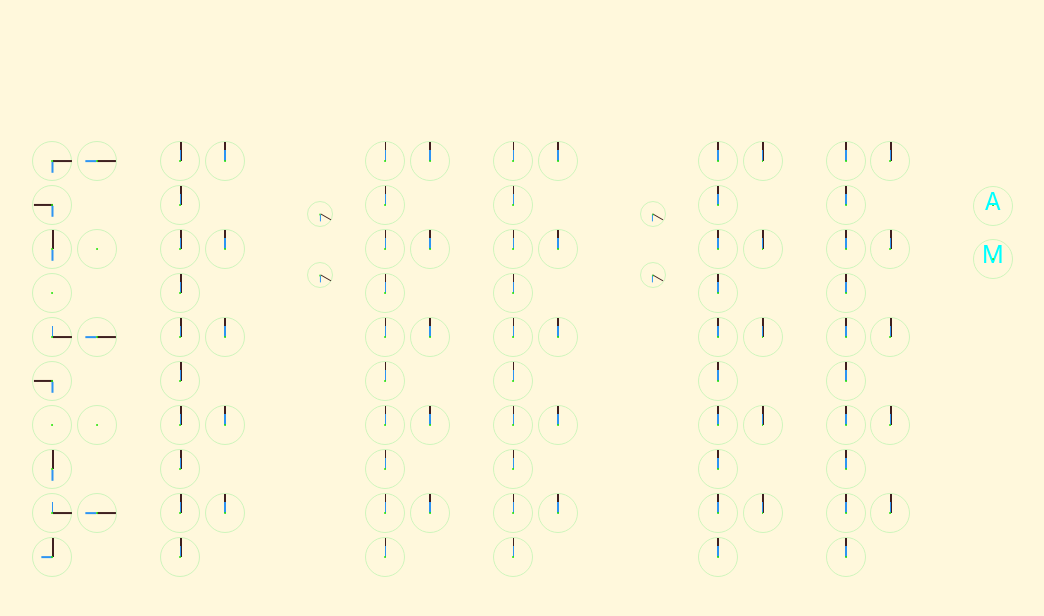
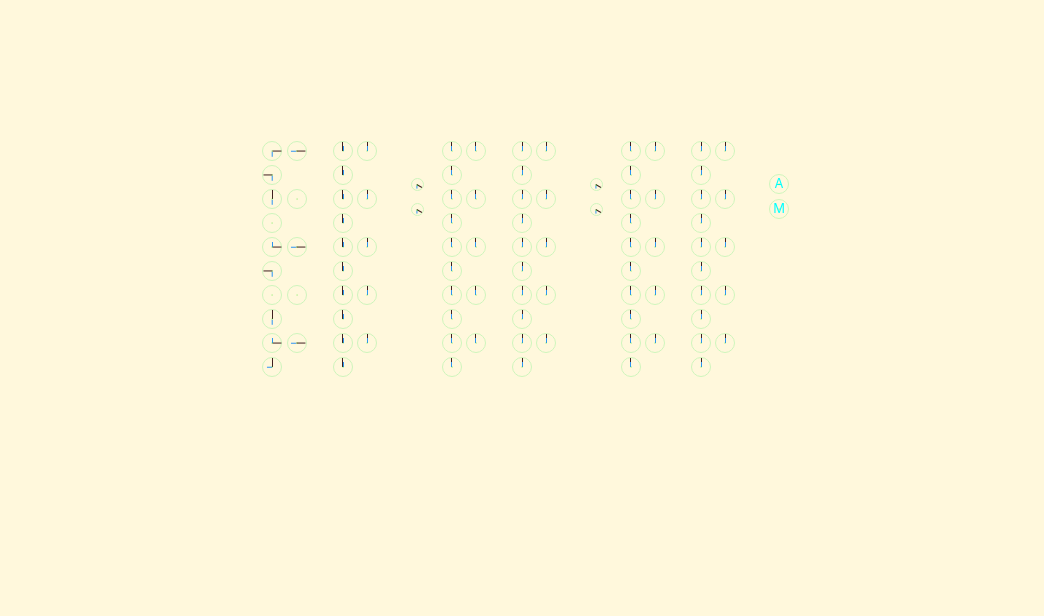
Before and after one commit to fullstack-storyteller/digital-clock-kinectic, a plain HTML site: page index.html in a window 1280 px wide. Shown: the whole page, without its empty margins (109-1153 px from the left). Drawn offline with Linux system fonts and the light colour scheme.

Commit message:
correct the sizes

```diff
--- a/script.js
+++ b/script.js
@@ -1,6 +1,6 @@
 const limit = 10;
-const circleRadius = 20;
-const marginPercentageBtwnCircles = 0.5;
+const circleRadius = 10;
+const marginPercentageBtwnCircles = 0.25;
 const sysDate = new Date().toLocaleTimeString();
 const circle = document.querySelectorAll('.circle');
 const circleColons = document.querySelectorAll('.circle-colon');
--- a/style.css
+++ b/style.css
@@ -13,7 +13,7 @@ body {
 }
 .table,
 .table-colon {
-  width: 9%;
+  width: 4.5%;
   height: auto;
   margin-top: 1%;
   margin-right: 1%;
@@ -21,7 +21,7 @@ body {
 }
 .table-colon {
   margin-top: 3%;
-  width: 5%;
+  width: 2%;
 }
 
 .colon {
@@ -50,7 +50,7 @@ body {
 }
 .circle-colon {
   display: block;
-  margin-top: 35px;
+  margin-top: 12px;
 }
 .circle::after,
 .circle-colon::after {
@@ -157,6 +157,6 @@ body {
     Ubuntu, Cantarell, 'Open Sans', 'Helvetica Neue', sans-serif;
   text-align: center;
   padding: 5px auto;
-  font-size: x-large;
+  font-size: small;
   color: aqua;
 }
```
